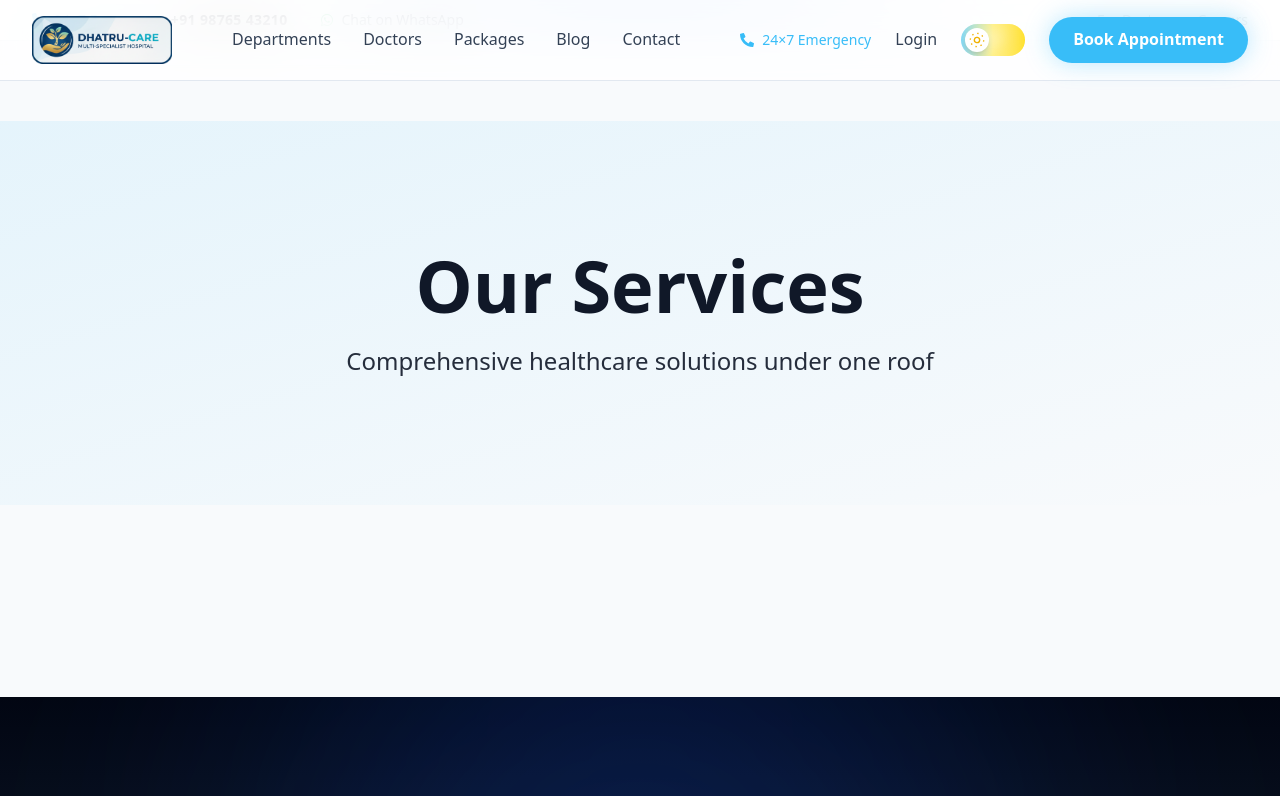
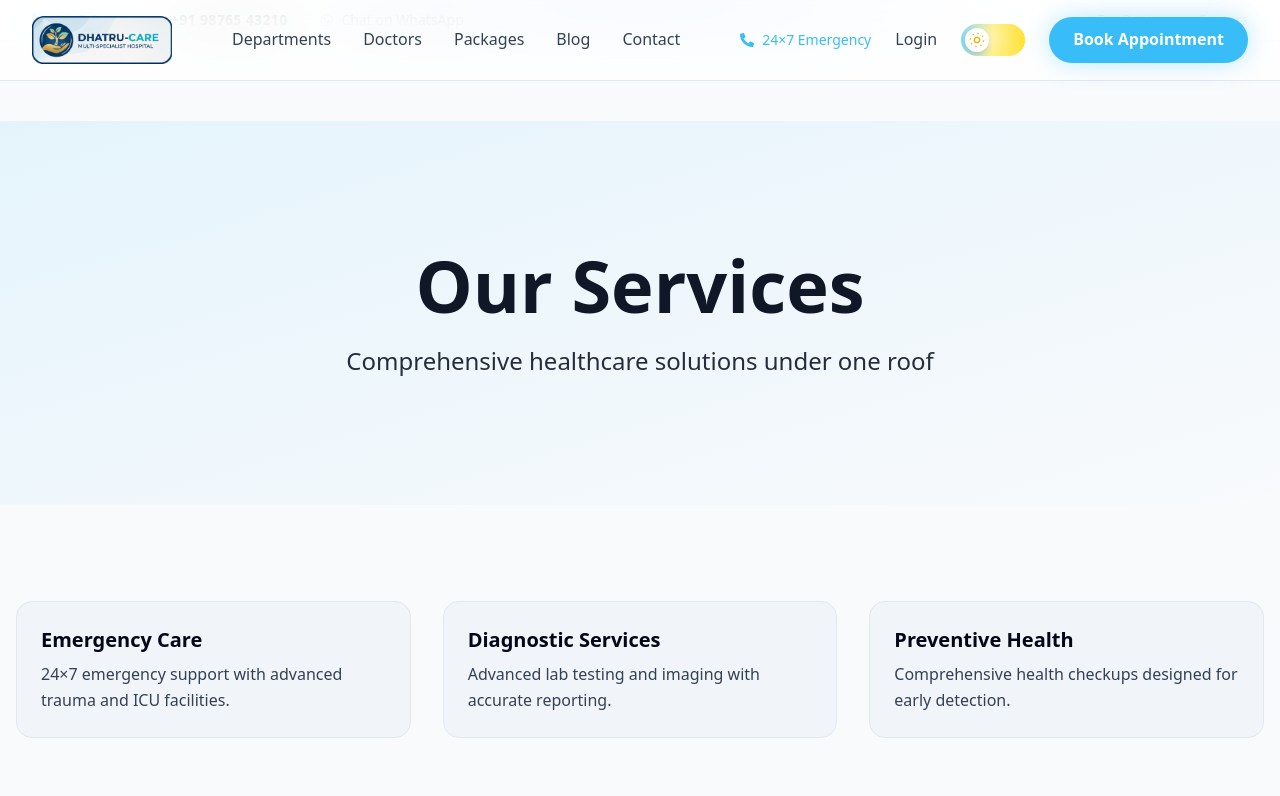
Before and after one commit to uttam-marakana/dhatru-care, a React (Vite) app: page /services in a window 1280 px wide. Shown: the top 796 px of the page. Built offline with nearby package versions, Linux system fonts and the light colour scheme; no server answers; the database is empty.

Commit message:
Modified ::  "Pgaes" folder  Files Code

```diff
--- a/src/pages/PackagesCompare.jsx
+++ b/src/pages/PackagesCompare.jsx
@@ -20,7 +20,6 @@ export default function PackagesCompare() {
   const [loading, setLoading] = useState(true);
   const [error, setError] = useState(null);
 
-  /* ------------ FETCH PACKAGES ---------------------------------------------- */
   useEffect(() => {
     let mounted = true;
 
@@ -35,9 +34,7 @@ export default function PackagesCompare() {
         setPackages(data);
       } catch (err) {
         console.error(err);
-        if (mounted) {
-          setError("Failed to load packages.");
-        }
+        if (mounted) setError("Failed to load packages.");
       } finally {
         if (mounted) setLoading(false);
       }
@@ -45,13 +42,11 @@ export default function PackagesCompare() {
 
     fetchPackages();
 
-    return () => {
-      mounted = false;
-    };
+    return () => (mounted = false);
   }, []);
 
   return (
-    <main className="min-h-screen bg-gray-50 dark:bg-gray-950">
+    <main className="min-h-screen bg-(--bg)">
       <Breadcrumb
         items={[
           { label: "Home", path: "/" },
@@ -65,13 +60,11 @@ export default function PackagesCompare() {
         subtitle="Find the right package based on tests, benefits and pricing"
       />
 
-      {/* SMART QUIZ */}
       <PackageRecommendationQuiz
         packages={packages}
         onRecommendation={setRecommended}
       />
 
-      {/* COMPARE TABLE */}
       <PackagesCompareTable
         packages={packages}
         loading={loading}
--- a/src/pages/Profile.jsx
+++ b/src/pages/Profile.jsx
@@ -15,51 +15,51 @@ export default function Profile() {
 
   if (!user) {
     return (
-      <div className="min-h-screen flex items-center justify-center">
-        <p className="text-gray-500">Please login to view profile.</p>
+      <div className="min-h-screen flex items-center justify-center bg-(--bg)">
+        <p className="text-(--text-secondary)">
+          Please login to view profile.
+        </p>
       </div>
     );
   }
 
   return (
-    <div className="min-h-screen bg-gray-50 dark:bg-gray-950 py-10 px-4">
-      <div className="max-w-3xl mx-auto bg-white dark:bg-gray-900 rounded-2xl shadow border border-gray-200 dark:border-gray-800 p-6 sm:p-8">
-        {/* Header */}
+    <div className="min-h-screen bg-(--bg) py-10 px-4">
+      <div className="max-w-3xl mx-auto bg-(--card) rounded-2xl shadow border border-(--border) p-6 sm:p-8">
         <div className="flex items-center gap-4 mb-8">
-          <div className="w-16 h-16 rounded-full bg-primary/10 flex items-center justify-center">
-            <FaUserCircle size={40} className="text-primary" />
+          <div className="w-16 h-16 rounded-full bg-(--color-primary)/10 flex items-center justify-center">
+            <FaUserCircle size={40} className="text-(--color-primary)" />
           </div>
 
           <div>
-            <h1 className="text-xl font-semibold text-gray-900 dark:text-white">
+            <h1 className="text-xl font-semibold text-(--text)">
               {user.displayName || "User Profile"}
             </h1>
-            <p className="text-sm text-gray-500">Manage your account details</p>
+            <p className="text-sm text-(--muted)">
+              Manage your account details
+            </p>
           </div>
         </div>
 
-        {/* Info */}
         <div className="space-y-4">
-          <div className="p-4 rounded-xl bg-gray-50 dark:bg-gray-800">
-            <p className="text-sm text-gray-500 mb-1">Full Name</p>
-            <p className="font-medium text-gray-900 dark:text-white">
+          <div className="p-4 rounded-xl bg-(--surface)">
+            <p className="text-sm text-(--muted) mb-1">Full Name</p>
+            <p className="font-medium text-(--text)">
               {user.displayName || "Not provided"}
             </p>
           </div>
 
-          <div className="p-4 rounded-xl bg-gray-50 dark:bg-gray-800 flex items-center gap-3">
-            <FaEnvelope className="text-gray-400" />
+          <div className="p-4 rounded-xl bg-(--surface) flex items-center gap-3">
+            <FaEnvelope className="text-(--muted)" />
             <div>
-              <p className="text-sm text-gray-500">Email</p>
-              <p className="font-medium text-gray-900 dark:text-white">
-                {user.email}
-              </p>
+              <p className="text-sm text-(--muted)">Email</p>
+              <p className="font-medium text-(--text)">{user.email}</p>
             </div>
           </div>
 
-          <div className="p-4 rounded-xl bg-gray-50 dark:bg-gray-800">
-            <p className="text-sm text-gray-500 mb-1">User ID</p>
-            <p className="text-sm break-all text-gray-800 dark:text-gray-300">
+          <div className="p-4 rounded-xl bg-(--surface)">
+            <p className="text-sm text-(--muted) mb-1">User ID</p>
+            <p className="text-sm break-all text-(--text-secondary)">
               {user.uid}
             </p>
           </div>
--- a/src/pages/Services.jsx
+++ b/src/pages/Services.jsx
@@ -1,27 +1,81 @@
 import { lazy } from "react";
 
-// Dynamic imports for code splitting
 const PageHero = lazy(() => import("../sections/shared/PageHero"));
 const AppointmentCTA = lazy(() => import("../sections/shared/AppointmentCTA"));
 
 export default function Services() {
   return (
-    <>
+    <main className="min-h-screen bg-(--bg)">
       <PageHero
         title="Our Services"
         subtitle="Comprehensive healthcare solutions under one roof"
       />
 
-      <div className="py-16 md:py-24">
-        <div className="container mx-auto px-4">
-          {/* Grid or accordion of services */}
+      <section className="py-16 md:py-24">
+        <div className="max-w-7xl mx-auto px-4">
           <div className="grid md:grid-cols-2 lg:grid-cols-3 gap-8">
-            {/* Service cards */}
+            {/* Example Service Card */}
+            <div
+              className="
+          p-6 rounded-2xl
+          bg-(--card)
+          border border-(--border)
+          hover:border-(--color-primary)/40
+          hover:shadow-[0_0_30px_var(--glow-soft)
+          transition
+          "
+            >
+              <h3 className="text-xl font-semibold text-(--text) mb-2">
+                Emergency Care
+              </h3>
+
+              <p className="text-(--text-secondary)">
+                24×7 emergency support with advanced trauma and ICU facilities.
+              </p>
+            </div>
+
+            <div
+              className="
+          p-6 rounded-2xl
+          bg-(--card)
+          border border-(--border)
+          hover:border-(--color-primary)/40
+          hover:shadow-[0_0_30px_var(--glow-soft)
+          transition
+          "
+            >
+              <h3 className="text-xl font-semibold text-(--text) mb-2">
+                Diagnostic Services
+              </h3>
+
+              <p className="text-(--text-secondary)">
+                Advanced lab testing and imaging with accurate reporting.
+              </p>
+            </div>
+
+            <div
+              className="
+          p-6 rounded-2xl
+          bg-(--card)
+          border border-(--border)
+          hover:border-(--color-primary)/40
+          hover:shadow-[0_0_30px_var(--glow-soft)
+          transition
+          "
+            >
+              <h3 className="text-xl font-semibold text-(--text) mb-2">
+                Preventive Health
+              </h3>
+
+              <p className="text-(--text-secondary)">
+                Comprehensive health checkups designed for early detection.
+              </p>
+            </div>
           </div>
         </div>
-      </div>
+      </section>
 
       <AppointmentCTA />
-    </>
+    </main>
   );
 }
```
